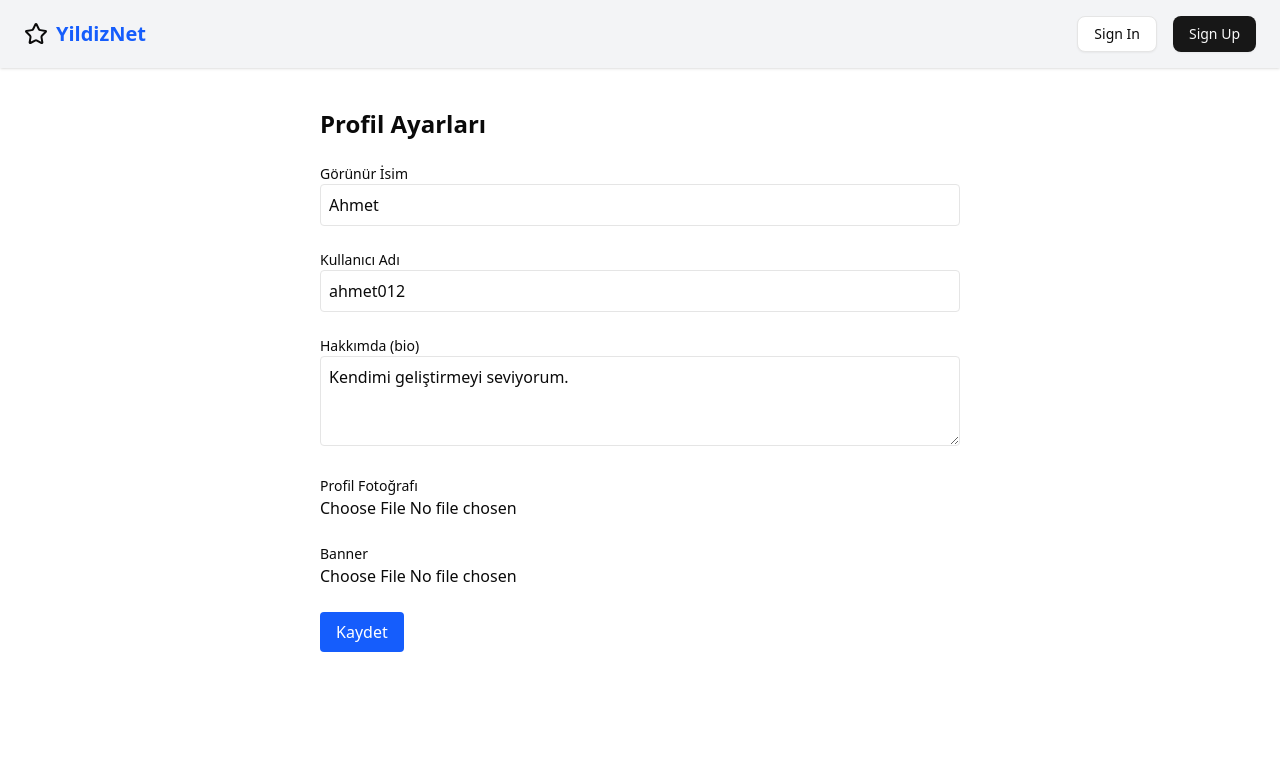
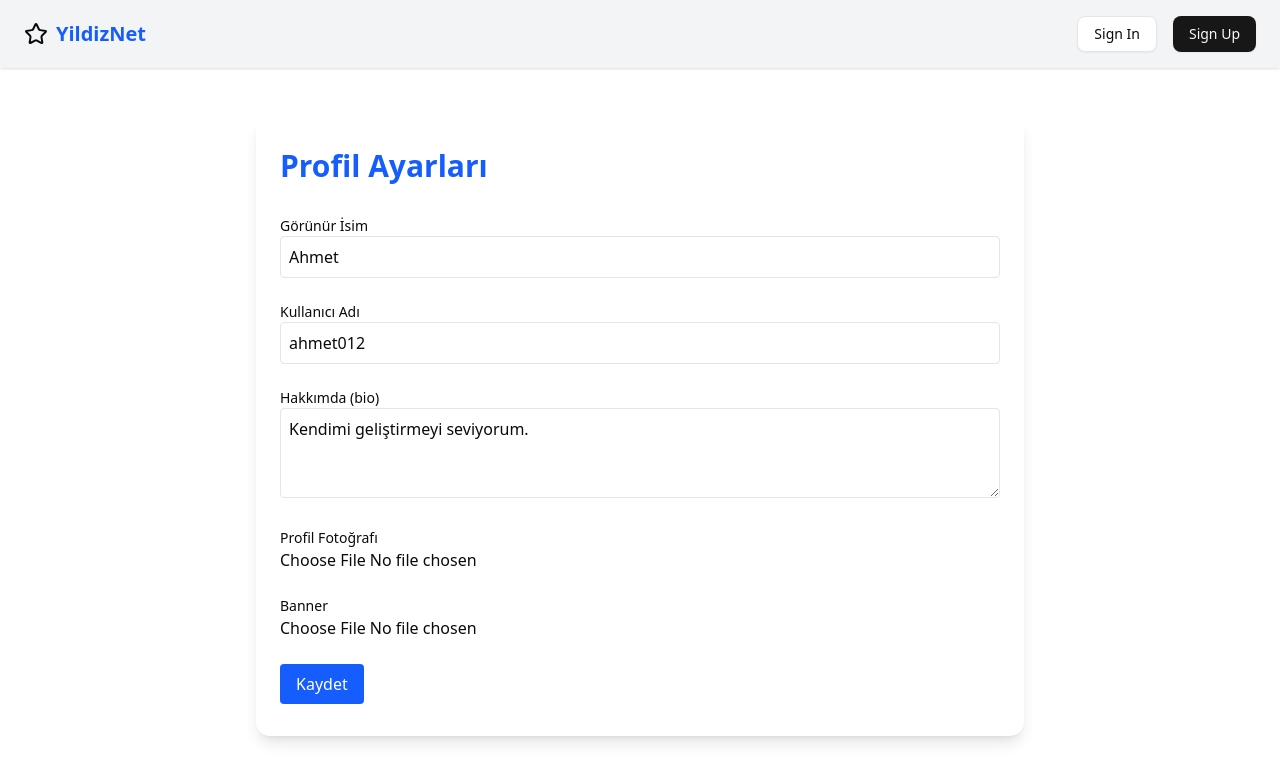
Before and after one commit to Stealthhy7512/blm2042, a Next.js app: page /settings in a window 1280 px wide. Shown: the top 782 px of the page. Built offline with nearby package versions, Linux system fonts and the light colour scheme.

Commit message:
Update settings page.tsx

```diff
--- a/app/settings/page.tsx
+++ b/app/settings/page.tsx
@@ -2,8 +2,10 @@ import ProfileSettingsForm from "@/app/ui/profile-settings-form";
 
 export default function SettingsPage() {
   return (
-    <div className="max-w-2xl mx-auto mt-10 px-4">
-      <h1 className="text-2xl font-bold mb-6">Profil Ayarları</h1>
+    <div className="max-w-3xl mx-auto mt-12 px-6 py-8 bg-white shadow-lg rounded-xl">
+      <h1 className="text-3xl font-extrabold text-blue-600 mb-8">
+        Profil Ayarları
+      </h1>
       <ProfileSettingsForm />
     </div>
   );
```
